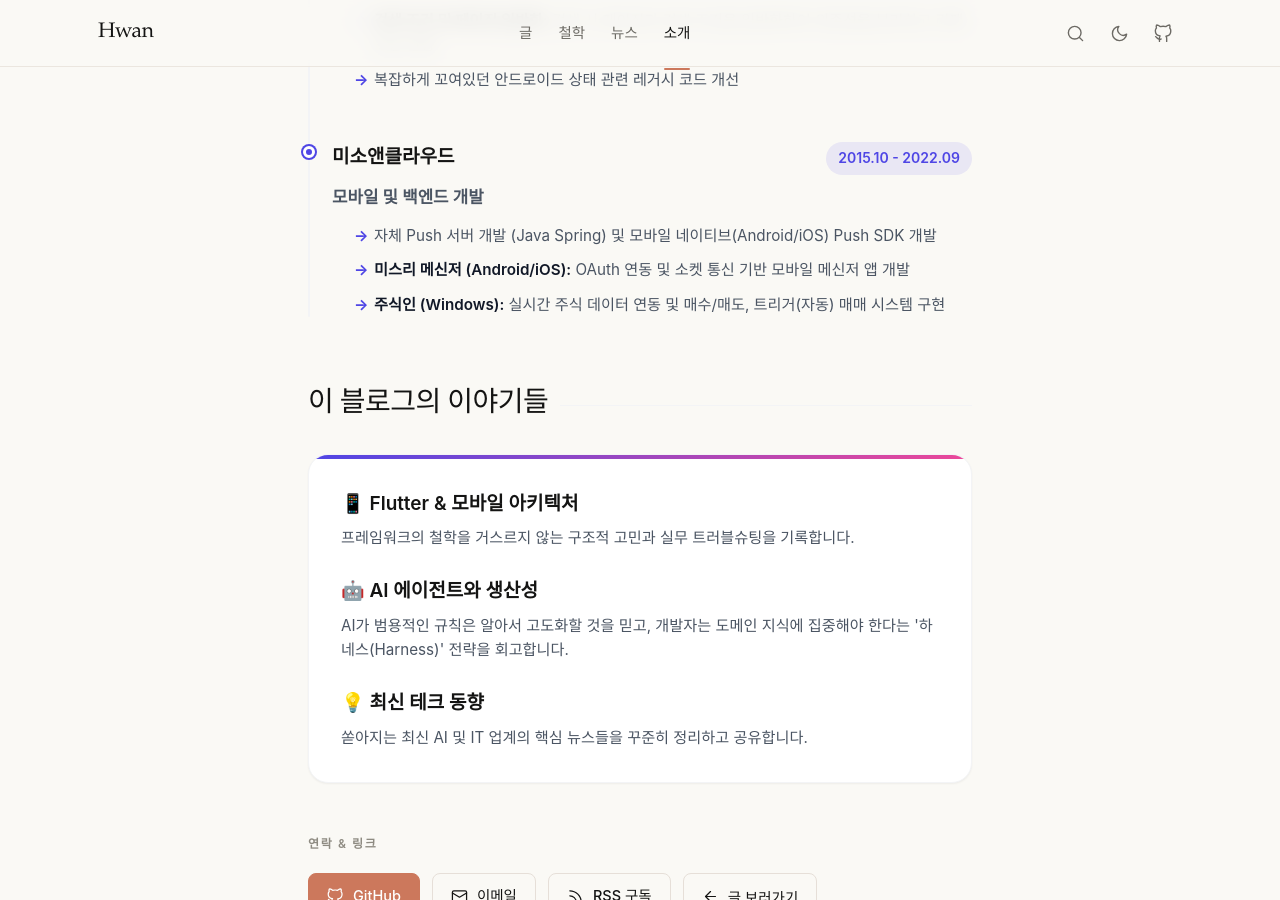
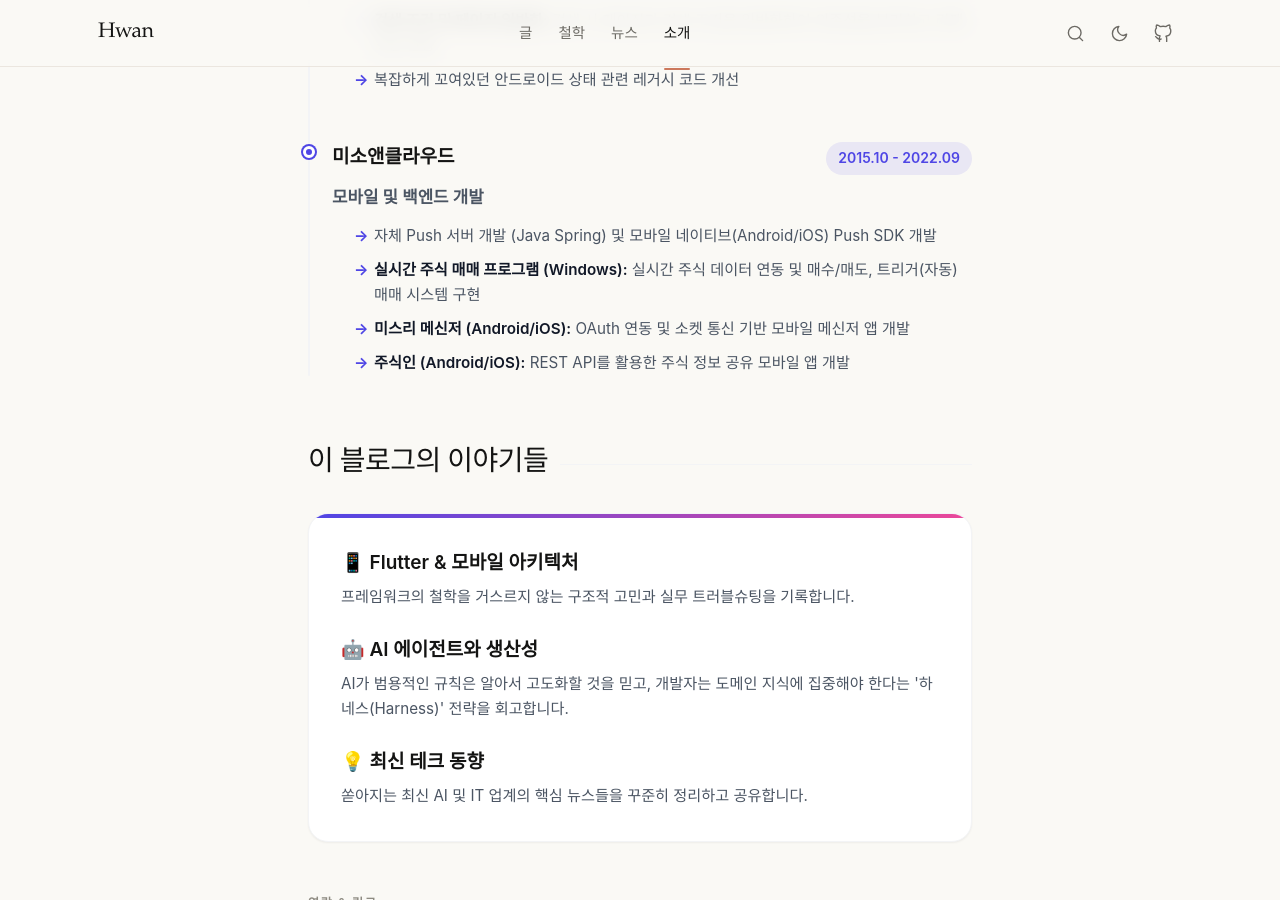
Before and after one commit to Hwan3434/Hwan3434.github.io, a Jekyll site: the page built from about.md, in a window 1280 px wide and 900 px high, scrolled down 2295 px. Built offline with Jekyll 4.4.1, drawn with Linux system fonts in a browser that asks for light colours; some web fonts are replaced.

Commit message:
Fix Miso & Cloud projects: separate Jusikin app and Windows trading program

```diff
--- a/about.md
+++ b/about.md
@@ -357,8 +357,9 @@
       <div class="stitch-role">모바일 및 백엔드 개발</div>
       <ul class="stitch-tasks">
         <li>자체 Push 서버 개발 (Java Spring) 및 모바일 네이티브(Android/iOS) Push SDK 개발</li>
+        <li><strong>실시간 주식 매매 프로그램 (Windows):</strong> 실시간 주식 데이터 연동 및 매수/매도, 트리거(자동) 매매 시스템 구현</li>
         <li><strong>미스리 메신저 (Android/iOS):</strong> OAuth 연동 및 소켓 통신 기반 모바일 메신저 앱 개발</li>
-        <li><strong>주식인 (Windows):</strong> 실시간 주식 데이터 연동 및 매수/매도, 트리거(자동) 매매 시스템 구현</li>
+        <li><strong>주식인 (Android/iOS):</strong> REST API를 활용한 주식 정보 공유 모바일 앱 개발</li>
       </ul>
     </div>
 
```
